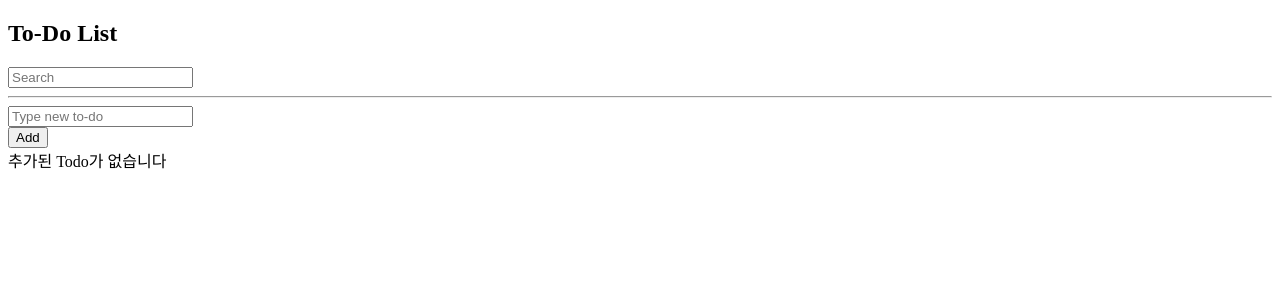
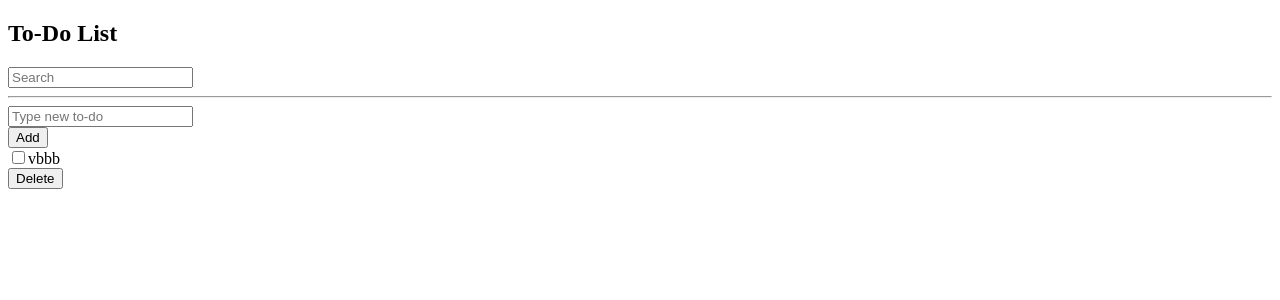
Before and after one commit to bani92/movie-info, a Vue app: page / in a window 1280 px wide. Shown: the top 300 px of the page. Built offline with nearby package versions, Linux system fonts and the light colour scheme; data requests are answered from the project's data file; the HTML template or start-up script is replaced by a standard one.

Commit message:
gitignore 설정

```diff
--- a/db.json
+++ b/db.json
@@ -1,18 +1,8 @@
 {
   "todos": [
     {
-      "id": "ac57",
-      "subject": "asdf",
-      "completed": false
-    },
-    {
-      "id": "21ce",
-      "subject": "1234",
-      "completed": false
-    },
-    {
-      "id": "4674",
-      "subject": "12345",
+      "id": "3158",
+      "subject": "vbbb",
       "completed": false
     }
   ]
--- a/src/App.vue
+++ b/src/App.vue
@@ -197,6 +197,18 @@
       color: "gray",
     };
 
+    const getTodos = async () => {
+      try {
+        const res = await axios.get("http://localhost:3000/todos");
+        todos.value = res.data;
+      } catch (err) {
+        console.log(err);
+        error.value = "Something went wrong";
+      }
+    };
+
+    getTodos();
+
     // form의 submit를 하면 화면이 리로딩되는데 preventDefault로 리로딩 방지
     const addTodo = async (todo) => {
       error.value = "";
@@ -216,8 +228,14 @@
       toggle.value = !toggle.value;
     };
 
-    const deleteItem = (index) => {
-      todos.value.splice(index, 1);
+    const deleteItem = async (index) => {
+      const id = todos.value[index].id;
+      try {
+        await axios.delete("http://localhost:3000/todos/" + id);
+        todos.value.splice(index, 1);
+      } catch (err) {
+        error.value = "Something went wrong";
+      }
       // todos.value = todos.value.filter((e) => e.id !== e1); 내가 한 방법
     };
 
```
Also changed, not shown: 1 other file (tests, documents, lock files or other folders).
